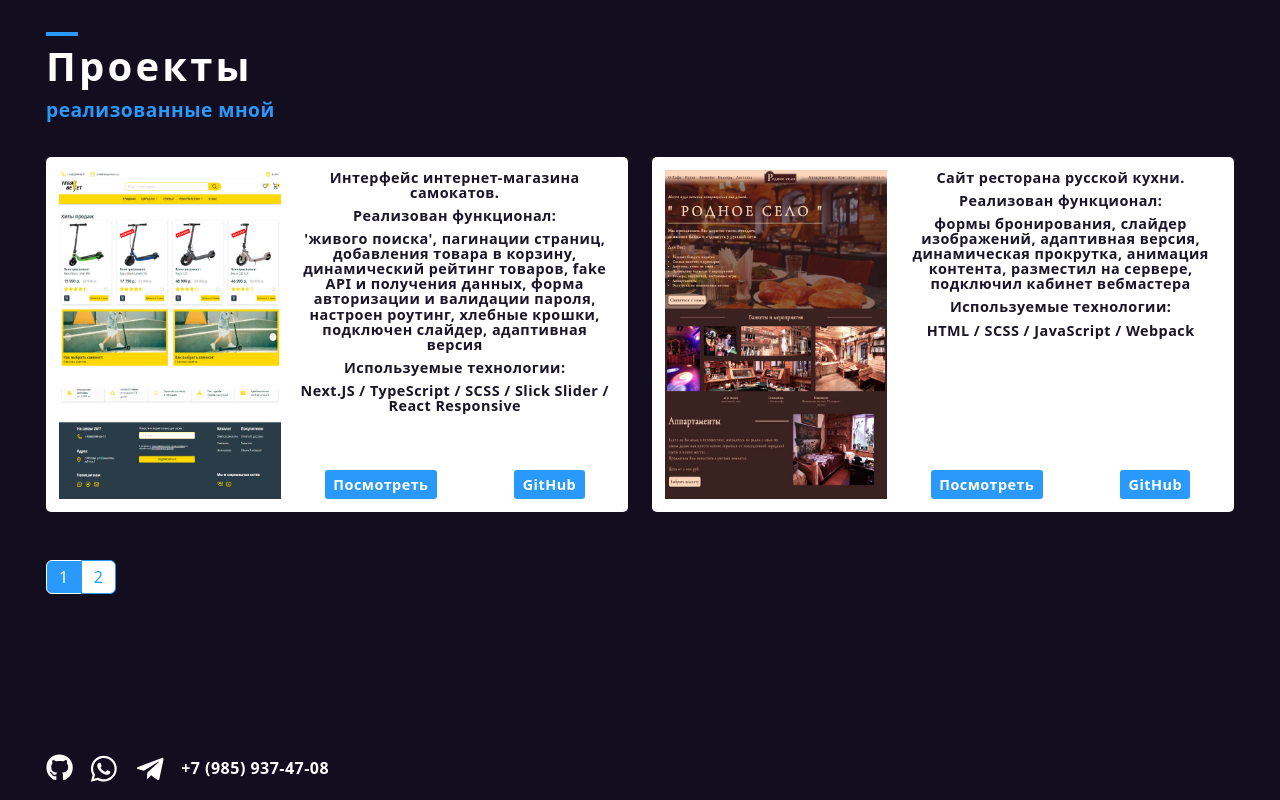
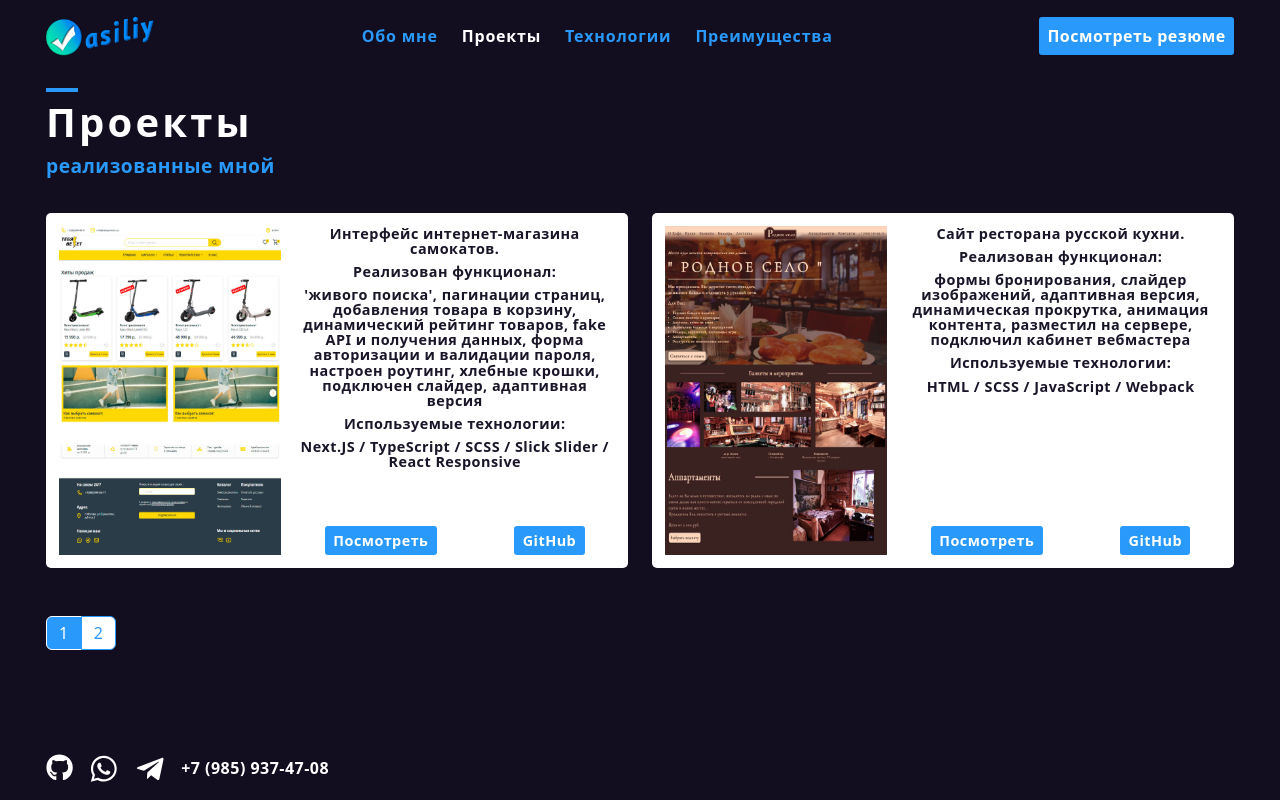
Before and after one commit to vigo-dev-web/my-portfolio, a React (Create React App) app: page /my-portfolio/projects in a window 1280 px wide. Built offline with nearby package versions, Linux system fonts and the light colour scheme.

Commit message:
refactoring

```diff
--- a/src/app/App.jsx
+++ b/src/app/App.jsx
@@ -8,7 +8,7 @@ function App() {
 	const isTabletOrMobile = useMediaQuery({ query: '(max-width: 767px)' })
 	return (
 		<>
-			{/* {isTabletOrMobile ? <MobileNavBar /> : <NavBar />} */}
+			{isTabletOrMobile ? <MobileNavBar /> : <NavBar />}
 			<Content />
 			<Footer />
 		</>
--- a/src/app/components/pages/mainPage/mainPage.module.scss
+++ b/src/app/components/pages/mainPage/mainPage.module.scss
@@ -14,7 +14,6 @@
       font-size: 0.8rem;
       line-height: 1.5;
       gap: 0;
-      // justify-content: flex-end;
    }
 }
 
--- a/src/index.scss
+++ b/src/index.scss
@@ -27,6 +27,12 @@
     display: flex;
     flex-direction: column;
     justify-content: space-between;
+
+    @media (max-width: 625px) {
+      // min-height: 100;
+      // height: 100%;
+    }
+
   }
 }
 
```
